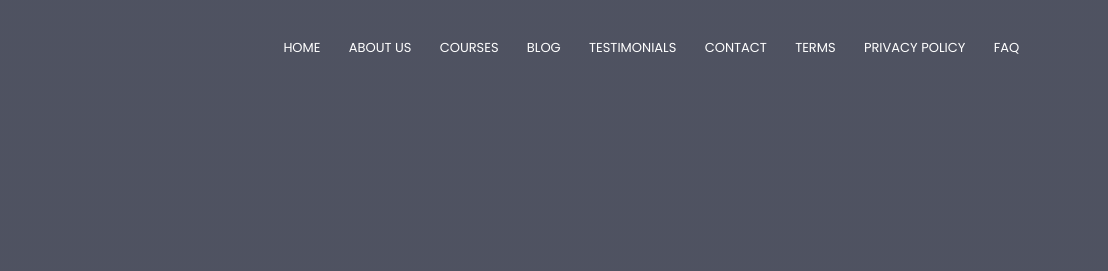
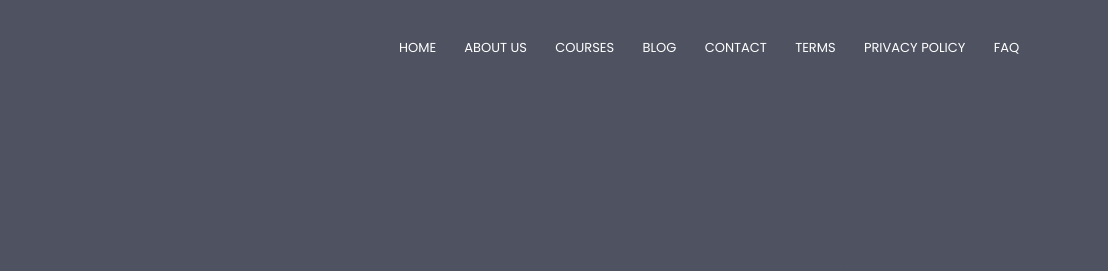
Before and after one commit to EmanAbdelhaleem/Web-Final-Project, a plain HTML site: page index.html in a window 1280 px wide. Shown: the top 271 px of the page, 172-1280 px from the left. Drawn offline with Linux system fonts and the light colour scheme.

Commit message:
Update index.html

```diff
--- a/index.html
+++ b/index.html
@@ -20,7 +20,6 @@
                         <li><a href="">ABOUT US</a></li>
                         <li><a href="">COURSES</a></li>
                         <li><a href="">BLOG</a></li>
-                        <li><a href="">TESTIMONIALS</a></li>
                         <li><a href="">CONTACT</a></li>
                         <li><a href="">TERMS</a></li>
                         <li><a href="">PRIVACY POLICY</a></li>
```
